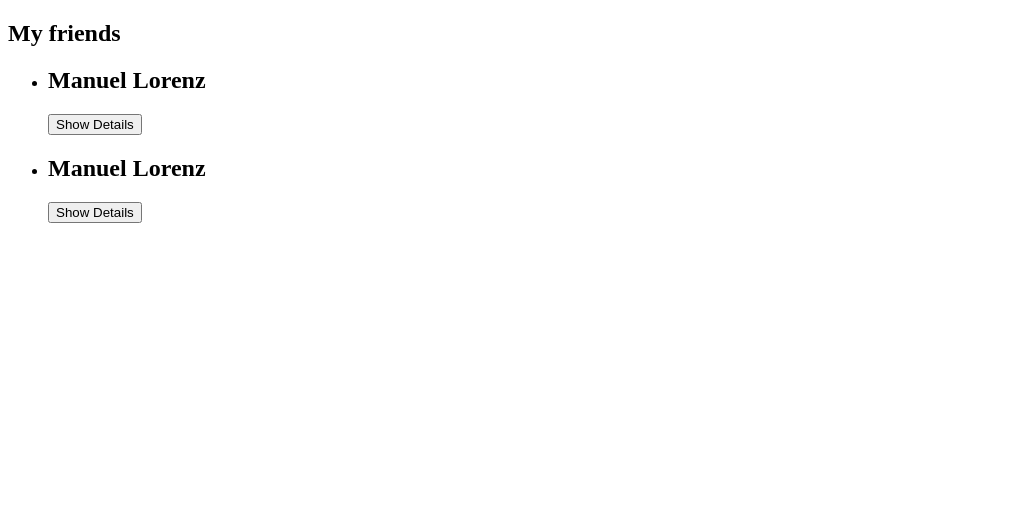
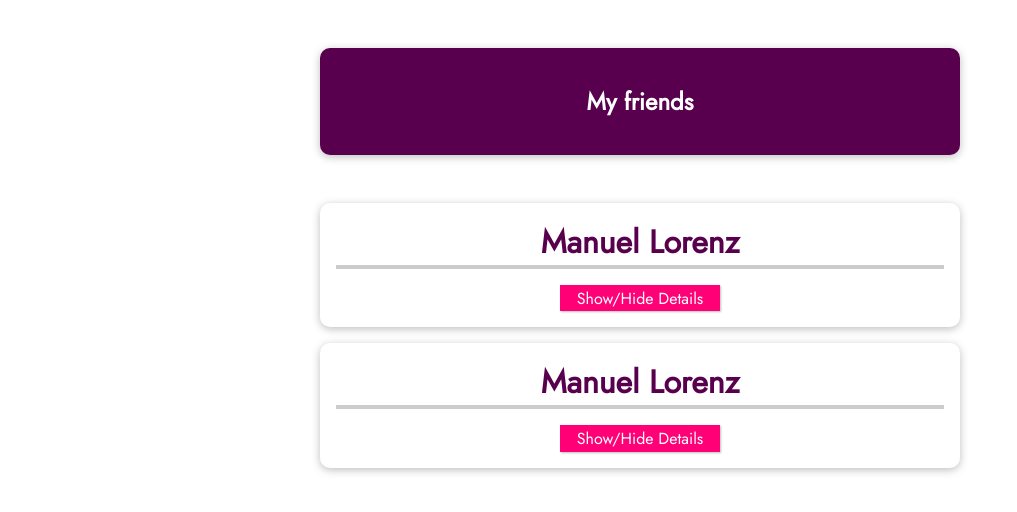
Before and after one commit to VictoriyaK19/vue-cli-01-a-new-vue-project, a Vue app: page / in a window 1280 px wide. Shown: the top 512 px of the page, without its empty margins (0-1017 px from the left). Built offline with nearby package versions, Linux system fonts and the light colour scheme.

Commit message:
adding styling

```diff
--- a/src/App.vue
+++ b/src/App.vue
@@ -1,6 +1,6 @@
 <template>
   <section>
-    <h2>My friends</h2>
+    <header><h1>My friends</h1></header>
     <ul>
       <friend-contact></friend-contact>
       <friend-contact></friend-contact>
@@ -28,3 +28,72 @@
   }
 };
 </script>
+
+<style>
+@import url('https://fonts.googleapis.com/css2?family=Jost&display=swap');
+
+* {
+  box-sizing: border-box;
+}
+
+html {
+  font-family: 'Jost', sans-serif;
+}
+
+body {
+  margin: 0;
+}
+
+header {
+  box-shadow: 0 2px 8px rgba(0, 0, 0, 0.26);
+  margin: 3rem auto;
+  border-radius: 10px;
+  padding: 1rem;
+  background-color: #58004d;
+  color: white;
+  text-align: center;
+  width: 90%;
+  max-width: 40rem;
+}
+
+#app ul {
+  margin: 0;
+  padding: 0;
+  list-style: none;
+}
+
+#app li {
+  box-shadow: 0 2px 8px rgba(0, 0, 0, 0.26);
+  margin: 1rem auto;
+  border-radius: 10px;
+  padding: 1rem;
+  text-align: center;
+  width: 90%;
+  max-width: 40rem;
+}
+
+#app h2 {
+  font-size: 2rem;
+  border-bottom: 4px solid #ccc;
+  color: #58004d;
+  margin: 0 0 1rem 0;
+}
+
+#app button {
+  font: inherit;
+  cursor: pointer;
+  border: 1px solid #ff0077;
+  background-color: #ff0077;
+  color: white;
+  padding: 0.05rem 1rem;
+  box-shadow: 1px 1px 2px rgba(0, 0, 0, 0.26);
+}
+
+#app button:hover,
+#app button:active {
+  background-color: #ec3169;
+  border-color: #ec3169;
+  box-shadow: 1px 1px 4px rgba(0, 0, 0, 0.26);
+}
+
+</style>
--- a/src/components/FriendContact.vue
+++ b/src/components/FriendContact.vue
@@ -1,7 +1,7 @@
 <template>
   <li>
     <h2>{{ friend.name }}</h2>
-    <button @click="toggleDatails">Show Details</button>
+    <button @click="toggleDetails">Show/Hide Details</button>
     <ul v-if="detailsAreVisible">
       <li><strong>Phone:</strong>{{ friend.phone }}</li>
       <li><strong>Email:</strong>{{ friend.email }}</li>
@@ -23,7 +23,7 @@
     };
   },
   methods: {
-    toggleDatails() {
+    toggleDetails() {
         this.detailsAreVisible = !this.detailsAreVisible;
     }
   }
```
